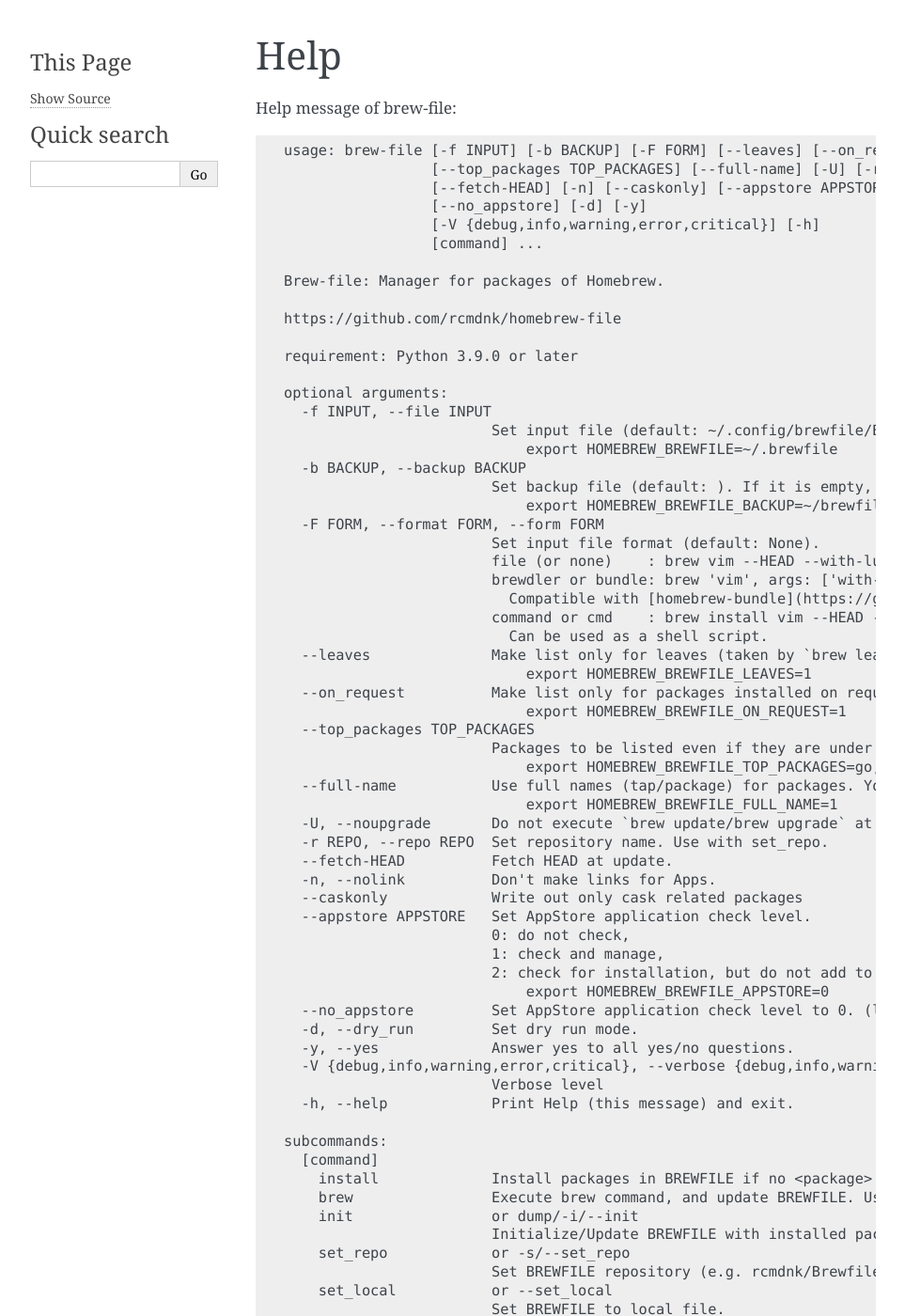
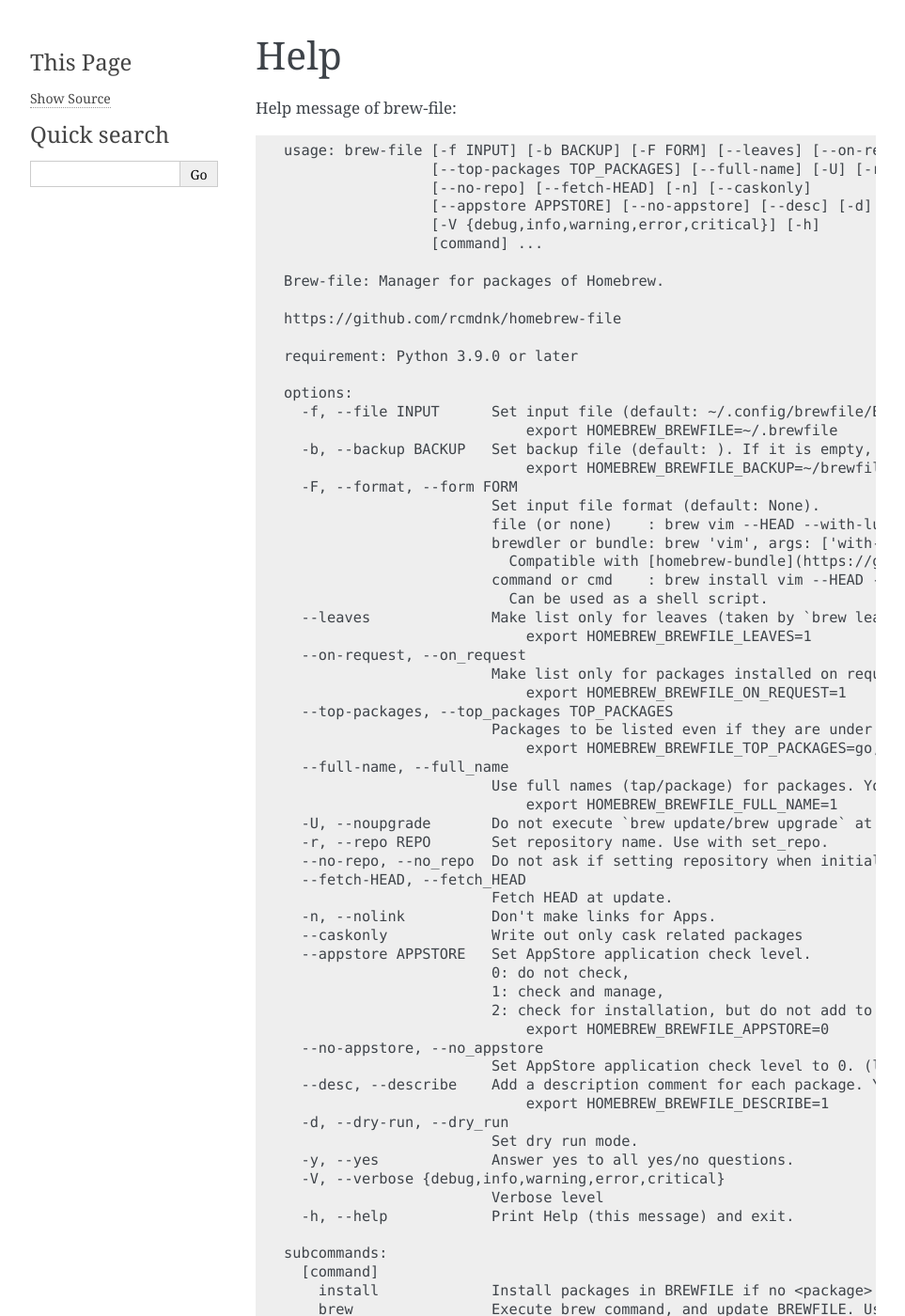
Before and after one commit to rcmdnk/homebrew-file, a Sphinx documentation site: the page built from docs/help.rst, in a window 1280 px wide and 1400 px high. Shown: the whole window at 94% size, without its empty margins (148-1111 px from the left). Built offline with Sphinx 7.4.7, drawn with Linux system fonts in a browser that asks for light colours; some of the changed text lies outside the part shown.

```diff
--- a/docs/help.rst
+++ b/docs/help.rst
@@ -5,10 +5,10 @@
 
 .. code-block:: none
 
-    usage: brew-file [-f INPUT] [-b BACKUP] [-F FORM] [--leaves] [--on_request]
-                     [--top_packages TOP_PACKAGES] [--full-name] [-U] [-r REPO]
-                     [--fetch-HEAD] [-n] [--caskonly] [--appstore APPSTORE]
-                     [--no_appstore] [-d] [-y]
+    usage: brew-file [-f INPUT] [-b BACKUP] [-F FORM] [--leaves] [--on-request]
+                     [--top-packages TOP_PACKAGES] [--full-name] [-U] [-r REPO]
+                     [--no-repo] [--fetch-HEAD] [-n] [--caskonly]
+                     [--appstore APPSTORE] [--no-appstore] [--desc] [-d] [-y]
                      [-V {debug,info,warning,error,critical}] [-h]
                      [command] ...
 
@@ -18,14 +18,12 @@
 
     requirement: Python 3.9.0 or later
 
-    optional arguments:
-      -f INPUT, --file INPUT
-                            Set input file (default: ~/.config/brewfile/Brewfile). You can set input file by environmental variable, HOMEBREW_BREWFILE, like:
+    options:
+      -f, --file INPUT      Set input file (default: ~/.config/brewfile/Brewfile). You can set input file by environmental variable, HOMEBREW_BREWFILE, like:
                                 export HOMEBREW_BREWFILE=~/.brewfile
-      -b BACKUP, --backup BACKUP
-                            Set backup file (default: ). If it is empty, no backup is made. You can set backup file by environmental variable, HOMEBREW_BREWFILE_BACKUP, like:
+      -b, --backup BACKUP   Set backup file (default: ). If it is empty, no backup is made. You can set backup file by environmental variable, HOMEBREW_BREWFILE_BACKUP, like:
                                 export HOMEBREW_BREWFILE_BACKUP=~/brewfile.backup
-      -F FORM, --format FORM, --form FORM
+      -F, --format, --form FORM
                             Set input file format (default: None).
                             file (or none)    : brew vim --HEAD --with-lua
                             brewdler or bundle: brew 'vim', args: ['with-lua', 'HEAD']
@@ -34,16 +32,20 @@
                               Can be used as a shell script.
       --leaves              Make list only for leaves (taken by `brew leaves`). You can set this by environmental variable, HOMEBREW_BREWFILE_LEAVES, like:
                                 export HOMEBREW_BREWFILE_LEAVES=1
-      --on_request          Make list only for packages installed on request. This option is given priority over 'leaves'. You can set this by environmental variable, HOMEBREW_BREWFILE_ON_REQUEST, like:
+      --on-request, --on_request
+                            Make list only for packages installed on request. This option is given priority over 'leaves'. You can set this by environmental variable, HOMEBREW_BREWFILE_ON_REQUEST, like:
                                 export HOMEBREW_BREWFILE_ON_REQUEST=1
-      --top_packages TOP_PACKAGES
+      --top-packages, --top_packages TOP_PACKAGES
                             Packages to be listed even if they are under dependencies and `leaves`/'on_request' option is used. You can set this by environmental variable, HOMEBREW_BREWFILE_TOP_PACKAGES (',' separated), like:
                                 export HOMEBREW_BREWFILE_TOP_PACKAGES=go,coreutils
-      --full-name           Use full names (tap/package) for packages. You can set this by environmental variable, HOMEBREW_BREWFILE_FULL_NAME, like:
+      --full-name, --full_name
+                            Use full names (tap/package) for packages. You can set this by environmental variable, HOMEBREW_BREWFILE_FULL_NAME, like:
                                 export HOMEBREW_BREWFILE_FULL_NAME=1
       -U, --noupgrade       Do not execute `brew update/brew upgrade` at `brew file update`.
-      -r REPO, --repo REPO  Set repository name. Use with set_repo.
-      --fetch-HEAD          Fetch HEAD at update.
+      -r, --repo REPO       Set repository name. Use with set_repo.
+      --no-repo, --no_repo  Do not ask if setting repository when initialize Brewfile.
+      --fetch-HEAD, --fetch_HEAD
+                            Fetch HEAD at update.
       -n, --nolink          Don't make links for Apps.
       --caskonly            Write out only cask related packages
       --appstore APPSTORE   Set AppStore application check level.
@@ -51,10 +53,14 @@
                             1: check and manage,
                             2: check for installation, but do not add to Brewfile when Apps are added. You can set the level by environmental variable:
                                 export HOMEBREW_BREWFILE_APPSTORE=0
-      --no_appstore         Set AppStore application check level to 0. (legacy option, works same as '--appstore 0'.)
-      -d, --dry_run         Set dry run mode.
+      --no-appstore, --no_appstore
+                            Set AppStore application check level to 0. (legacy option, works same as '--appstore 0'.)
+      --desc, --describe    Add a description comment for each package. You can set this by environmental variable, HOMEBREW_BREWFILE_DESCRIBE, like:
+                                export HOMEBREW_BREWFILE_DESCRIBE=1
+      -d, --dry-run, --dry_run
+                            Set dry run mode.
       -y, --yes             Answer yes to all yes/no questions.
-      -V {debug,info,warning,error,critical}, --verbose {debug,info,warning,error,critical}
+      -V, --verbose {debug,info,warning,error,critical}
                             Verbose level
       -h, --help            Print Help (this message) and exit.
 
--- a/docs/settings.rst
+++ b/docs/settings.rst
@@ -21,4 +21,5 @@
    HOMEBREW_BREWFILE_VSCODE       | Set 1 if you want to manage vscode (VSCode) extensions by `brew-file`.| 0
    HOMEBREW_BREWFILE_CURSOR       | Set 1 if you want to manage cursor (Cursor) extensions by `brew-file`.| 0
    HOMEBREW_BREWFILE_CODIUM       | Set 1 if you want to manage codium (VSCodium) extensions by `brew-file`.| 0
+   HOMEBREW_BREWFILE_DESCRIBE     | Set 1 if you want to add description comments for each package in Brewfile.| 0
    HOMEBREW_CASK_OPTS             | This is `Cask's option <https://github.com/homebrew/homebrew-cask/blob/master/USAGE.md>`_ to set cask environment. If appdir or fontdir is set with these options, Brew-file uses these values in it. | \"\"
```
Also changed, not shown: other parts of docs/help.rst (+1 -1 lines), 5 other files.
